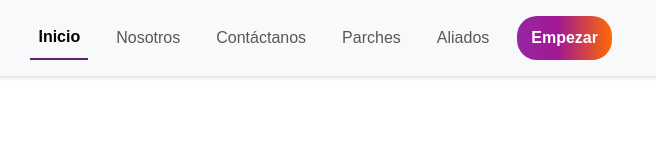
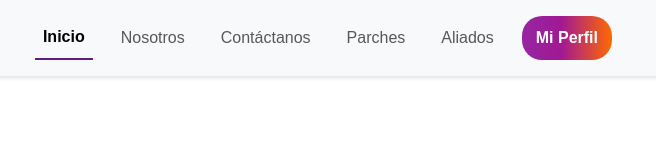
Before and after one commit to JEstebanH28/11-11, a plain HTML site: page html/eventosLista.html in a window 1280 px wide. Shown: the full height of the page, 620-1276 px from the left. Drawn offline with nearby package versions, Linux system fonts and the light colour scheme.

Commit message:
pagina d elista de eventos

```diff
--- a/html/eventosLista.html
+++ b/html/eventosLista.html
@@ -39,7 +39,7 @@
                         </li>
                         <li class="nav-item">
                             <button class="btn-nav btn-color" type="submit"><a class="nav-link"
-                                    href="../html/iniciarSesion.html#iniciarSesion">Empezar</a></button>
+                                    href="../html/Perfil.html">Mi Perfil</a></button>
                         </li>
                     </ul>
                 </div>
```
